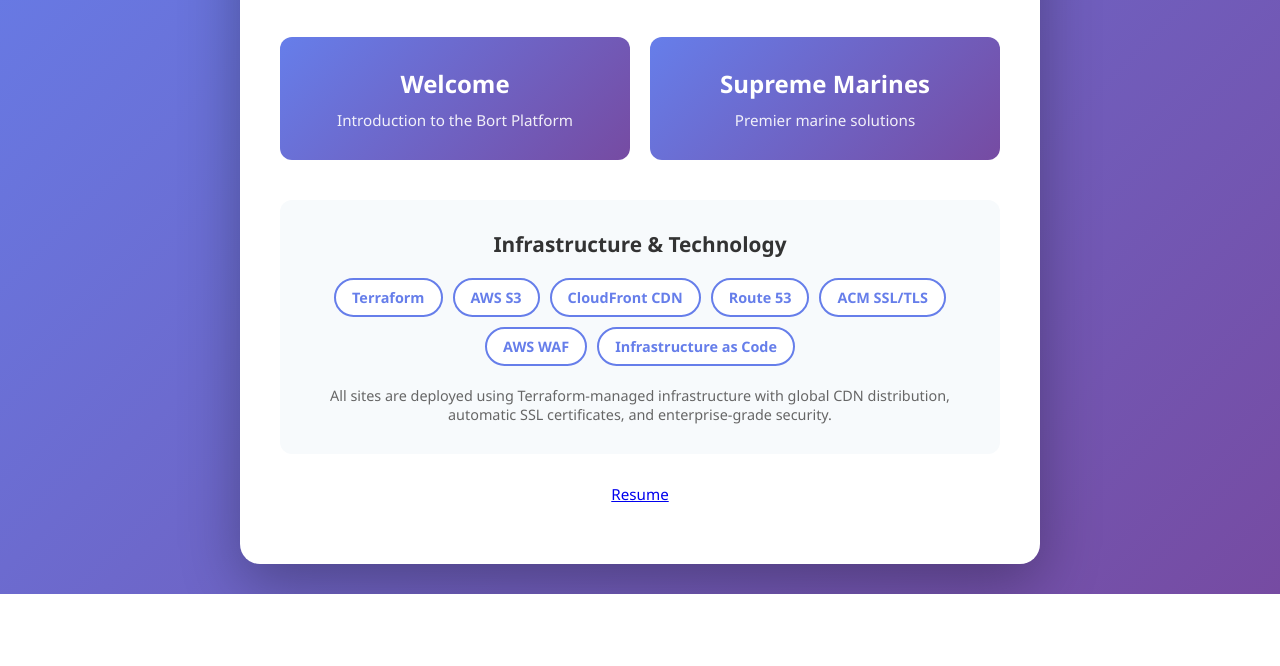
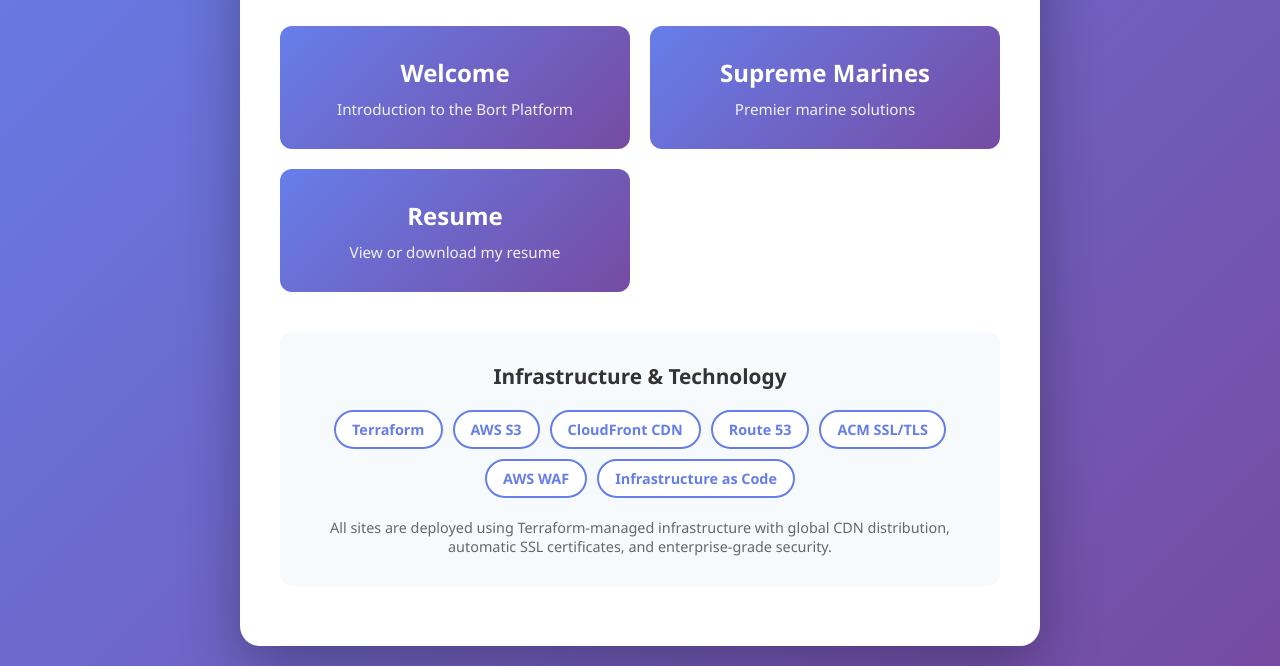
Before and after one commit to michaeltroyjr/bort-platform-iac, a plain HTML site: page homepage/index.html in a window 1280 px wide. Shown: the part 206-872 px from the top of the page. Before the commit the page ends 800 px from the top, so only its background shows below. Drawn offline with Linux system fonts and the light colour scheme.

Commit message:
Add resume link as a card in homepage and remove old resume link

```diff
--- a/homepage/index.html
+++ b/homepage/index.html
@@ -120,6 +120,11 @@
                 <h2>Supreme Marines</h2>
                 <p>Premier marine solutions</p>
             </a>
+
+            <a href="/resume.pdf" class="app-card">
+                <h2>Resume</h2>
+                <p>View or download my resume</p>
+            </a>
         </div>
 
         <div class="tech-stack">
@@ -138,10 +143,6 @@
                 automatic SSL certificates, and enterprise-grade security.
             </p>
         </div>
-
-        <p style="margin-top: 30px; font-size: 0.95rem;">
-            <a href="/resume.pdf">Resume</a>
-        </p>
     </div>
 </body>
 </html>
```
